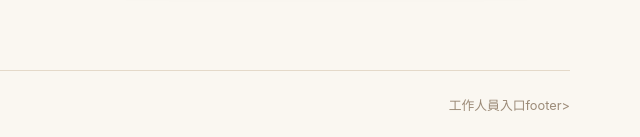
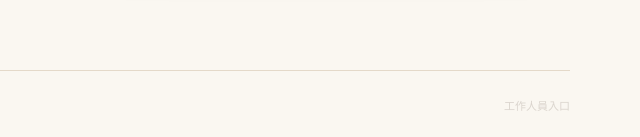
Before and after one commit to linhersing/golden-himal-events, a website: page index.html in a window 1280 px wide. Shown: the part 723-860 px from the top of the page, 640-1280 px from the left. Drawn offline with Linux system fonts and the light colour scheme.

Commit message:
Fix broken HTML link for backstage in footer

```diff
--- a/index.html
+++ b/index.html
@@ -33,6 +33,9 @@
   <figure class="front-visual"><img src="./images/brand-identity.png" width="420" height="390" alt="Golden Himal Palace 品牌標誌"><figcaption>YOUR VOICE. YOUR MOMENT.</figcaption></figure>
  </div>
 </main>
-<footer class="front-footer wrap"><small>© Golden Himal Voice · Chitwan, Nepal</small></<a href="./backoffice.html" class="staff-stealth-link" data-t="back">工作人員入口</a>footer>
+<footer class="front-footer wrap">
+   <small>© Golden Himal Voice · Chitwan, Nepal</small>
+   <a href="./backoffice.html" class="staff-stealth-link" data-t="back">工作人員入口</a>
+</footer>
 <script src="./simple.js" defer></script>
 </body></html>
```
